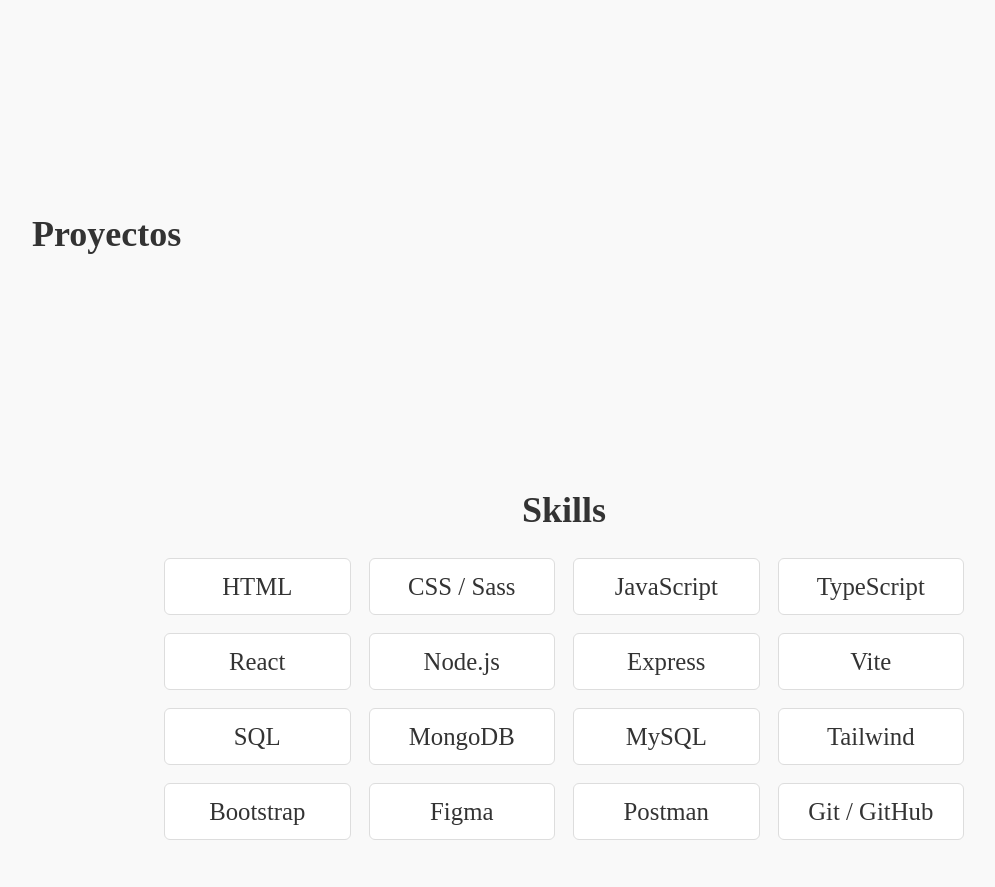
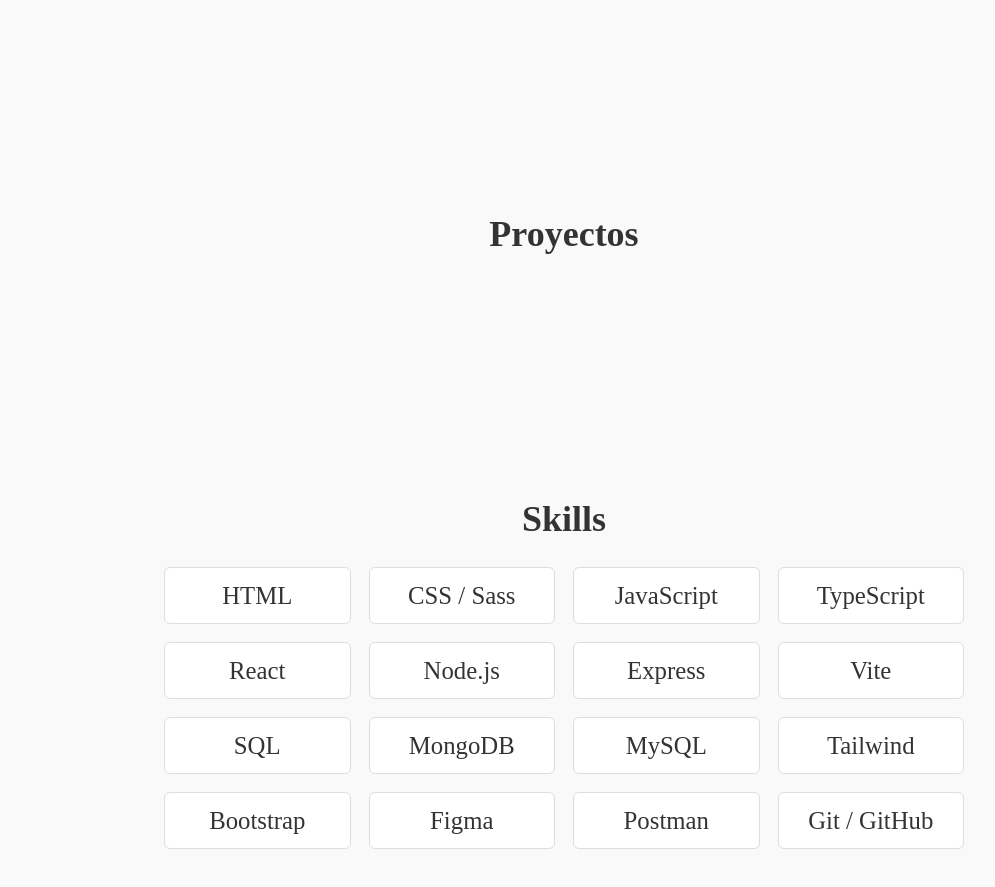
Before and after one commit to ReyesMorales/portfolio, a website: page index.html in a window 1280 px wide. Shown: the part 950-1837 px from the top of the page, without its empty margins (76-1071 px from the left). Drawn offline with nearby package versions, Linux system fonts and the light colour scheme; files that its build step writes are made by us from their sources.

Commit message:
style: align projects section title with global layout

```diff
--- a/index.html
+++ b/index.html
@@ -44,15 +44,14 @@
     </div>
   </section>
 
-  <!-- Proyectos -->
+  <!-- Projects -->
   <section id="proyectos" class="projects">
     <div class="container">
-      <h2>Proyectos</h2>
-      <div class="project-list">
-        <!-- Cards de proyecto -->
-      </div>
+      <h2 class="projects__title">Proyectos</h2>
+      <!-- contenido pendiente por ahora -->
     </div>
   </section>
+
 
   <!-- Skills -->
   <section id="skills" class="skills">
--- /dev/null
+++ b/scss/components/_projects.scss
@@ -0,0 +1,13 @@
+@use '../settings/colors';
+
+.projects {
+  padding: 4rem 0;
+  background-color: colors.$color-background;
+  color: colors.$color-text;
+  text-align: center;
+
+  .projects__title {
+    font-size: 2rem;
+    margin-bottom: 1.5rem;
+  }
+}
--- a/scss/main.scss
+++ b/scss/main.scss
@@ -9,5 +9,6 @@
 @use 'components/nav';
 @use 'components/button';
 @use 'components/footer';
+@use 'components/projects';
 @use 'components/skills';
 @use 'utilities/spacings';
```
